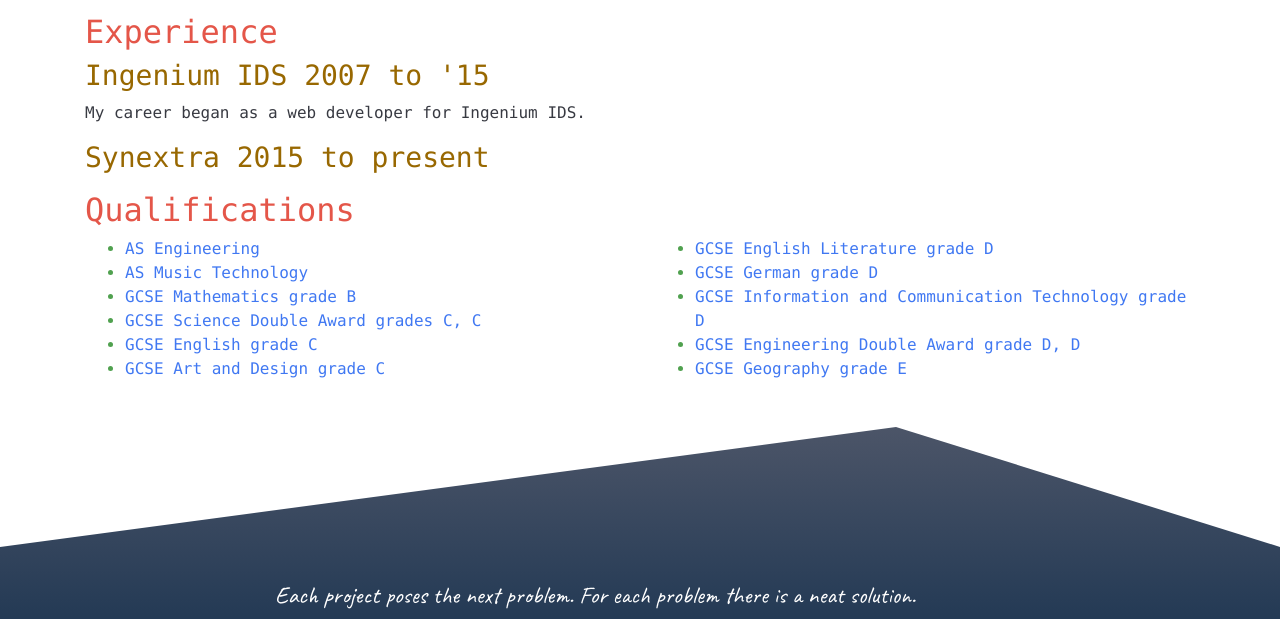
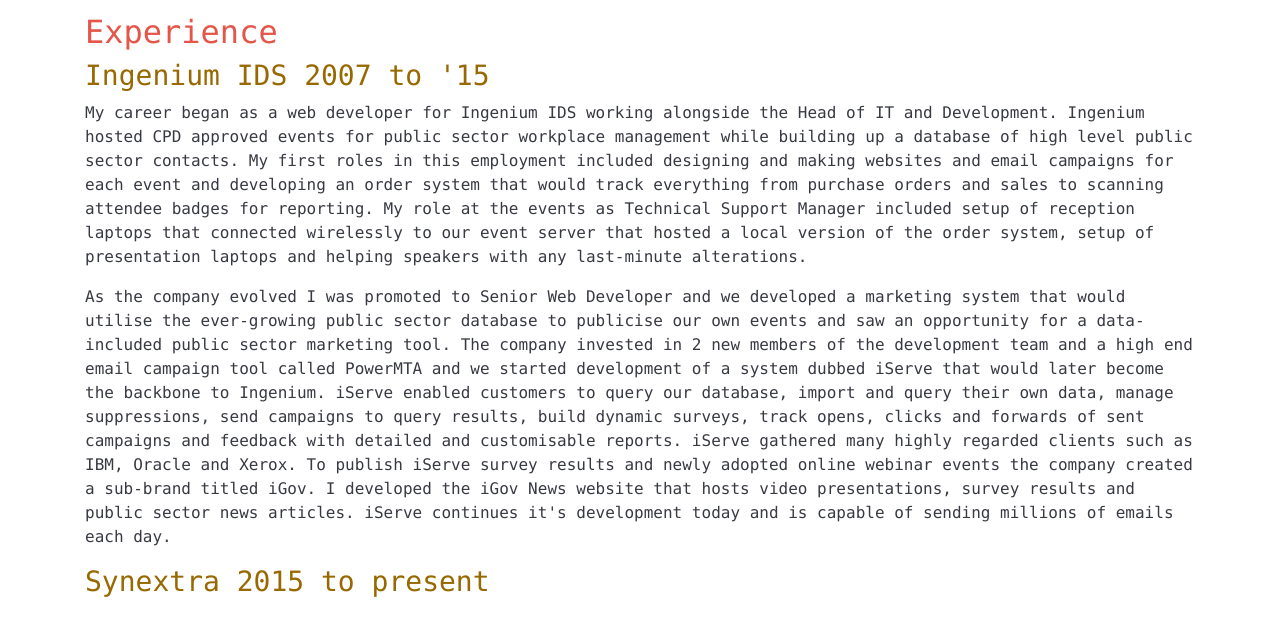
Before and after one commit to jasonroyle/curriculum-vitae, a website: page index.html in a window 1280 px wide. Shown: the part 1049-1668 px from the top of the page. Drawn offline with nearby package versions, Linux system fonts and the light colour scheme.

Commit message:
Added Ingenium experience

```diff
--- a/index.html
+++ b/index.html
@@ -603,7 +603,10 @@
         </span>
       </h3>
       <p>
-        My career began as a web developer for Ingenium IDS.
+        My career began as a web developer for Ingenium IDS working alongside the Head of IT and Development. Ingenium hosted CPD approved events for public sector workplace management while building up a database of high level public sector contacts. My first roles in this employment included designing and making websites and email campaigns for each event and developing an order system that would track everything from purchase orders and sales to scanning attendee badges for reporting. My role at the events as Technical Support Manager included setup of reception laptops that connected wirelessly to our event server that hosted a local version of the order system, setup of presentation laptops and helping speakers with any last-minute alterations.
+      </p>
+      <p>
+        As the company evolved I was promoted to Senior Web Developer and we developed a marketing system that would utilise the ever-growing public sector database to publicise our own events and saw an opportunity for a data-included public sector marketing tool. The company invested in 2 new members of the development team and a high end email campaign tool called PowerMTA and we started development of a system dubbed iServe that would later become the backbone to Ingenium. iServe enabled customers to query our database, import and query their own data, manage suppressions, send campaigns to query results, build dynamic surveys, track opens, clicks and forwards of sent campaigns and feedback with detailed and customisable reports. iServe gathered many highly regarded clients such as IBM, Oracle and Xerox. To publish iServe survey results and newly adopted online webinar events the company created a sub-brand titled iGov. I developed the iGov News website that hosts video presentations, survey results and public sector news articles. iServe continues it's development today and is capable of sending millions of emails each day.
       </p>
       <h3>
         Synextra
```
